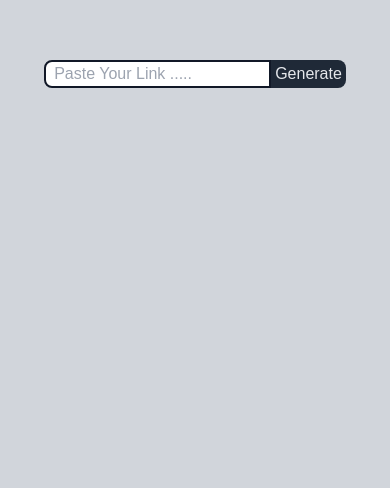
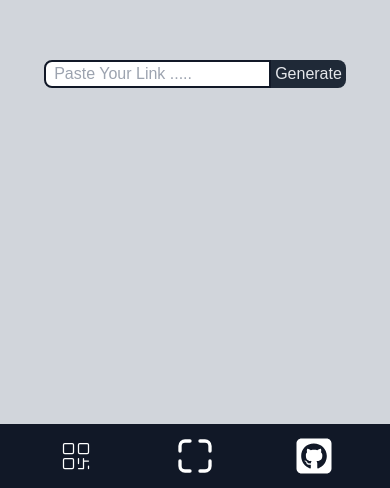
Before and after one commit to OlaiwonAbdullahi/QR-Scanner-generator, a React (Vite) app: page / in a window 390 px wide. Shown: the part 356-844 px from the top of the page. Built offline with nearby package versions, Linux system fonts and the light colour scheme; a web font is replaced by a local one.

Commit message:
update App.tsx and SideBar.tsx

```diff
--- a/src/App.tsx
+++ b/src/App.tsx
@@ -1,4 +1,5 @@
 import Generator from "./components/Generator";
+import MobileNav from "./components/MobileNav";
 import Scanner from "./components/Scanner";
 import SideBar from "./components/SideBar";
 import { BrowserRouter as Router, Routes, Route } from "react-router-dom";
@@ -9,6 +10,7 @@ function App() {
       <Router>
         <div className="">
           <SideBar />
+          <MobileNav />
         </div>
         <Routes>
           <Route path="/" element={<Generator />} />
--- /dev/null
+++ b/src/components/MobileNav.tsx
@@ -0,0 +1,31 @@
+import { Link } from "react-router-dom";
+import Code from "../assets/Qr-code.svg";
+import Scanner from "../assets/Scanner.svg";
+import GitHub from "../assets/github.svg";
+
+export default function MobileNav() {
+  return (
+    <div className="md:hidden h-16 w-screen bg-gray-900 fixed bottom-0 flex justify-around items-center px-4">
+      <Link
+        to="/"
+        className="hover:bg-gray-800 p-2 rounded-full transition duration-300"
+      >
+        <img src={Code} alt="Generate QR Code" className="w-10 h-10" />
+      </Link>
+      <Link
+        to="/scanner"
+        className="hover:bg-gray-800 p-2 rounded-full transition duration-300"
+      >
+        <img src={Scanner} alt="Scan QR Code" className="w-10 h-10" />
+      </Link>
+      <a
+        href="https://github.com/OlaiwonAbdullahi/QR-Scanner-generator"
+        target="_blank"
+        rel="noopener noreferrer"
+        className="hover:bg-gray-800 p-2 rounded-full transition duration-300"
+      >
+        <img src={GitHub} alt="GitHub Repository" className="w-10 h-10" />
+      </a>
+    </div>
+  );
+}
--- a/src/components/SideBar.tsx
+++ b/src/components/SideBar.tsx
@@ -6,7 +6,7 @@ import { Link } from "react-router-dom";
 
 function SideBar() {
   return (
-    <div className="">
+    <nav>
       <div className="bg-gray-900 w-36 sm:w-40 md:w-48 lg:w-64 h-screen mt-0 mb-0 ml-0 py-8 px-3 sm:px-6 md:flex md:flex-col justify-between hidden">
         <div>
           <div className="mb-20  items-center justify-center ml-16">
@@ -53,19 +53,7 @@ function SideBar() {
           </a>
         </div>
       </div>
-
-      <div className="">
-        <div className="">
-          <img src={GitHub} alt="" />
-        </div>
-        <div className="">
-          <img src={GitHub} alt="" />
-        </div>
-        <div className="">
-          <img src={GitHub} alt="" />
-        </div>
-      </div>
-    </div>
+    </nav>
   );
 }
 
```
